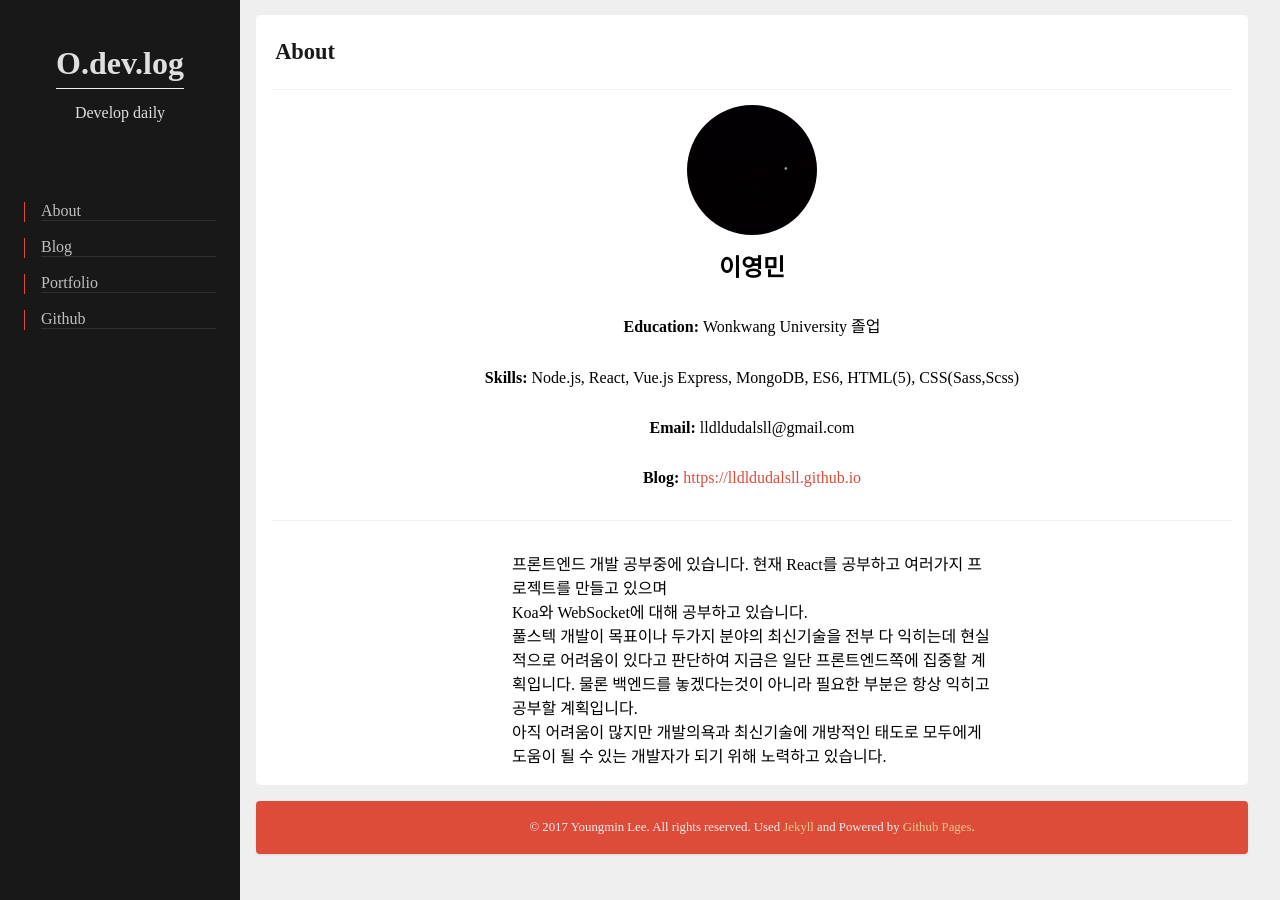
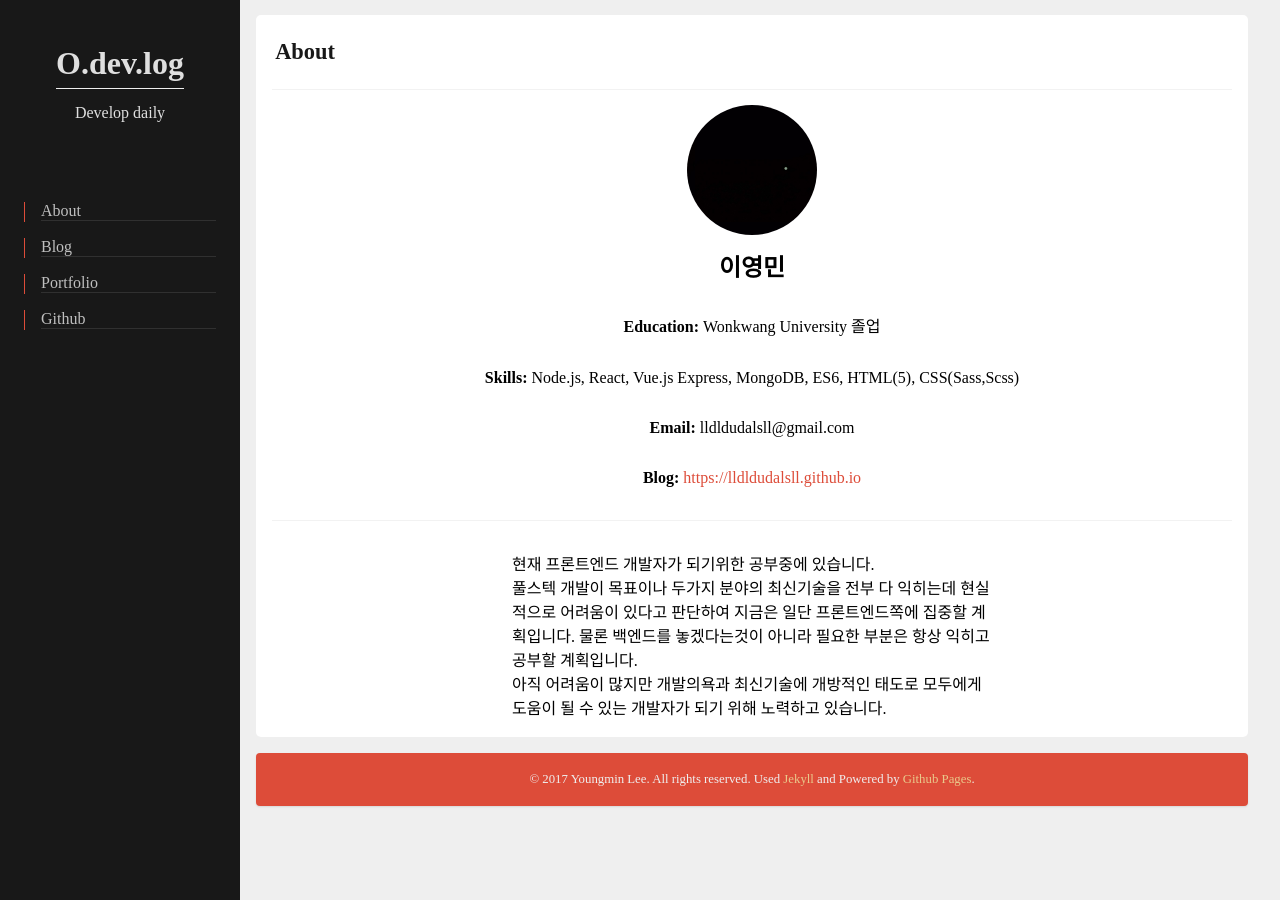
Before and after one commit to lldldudalsll/lldldudalsll.github.com, a Jekyll site: the page built from about/about.html, in a window 1280 px wide. Built offline with Jekyll 4.4.1, drawn with Linux system fonts in a browser that asks for light colours; comment, search, counter and statistics services are not loaded.

Commit message:
edit about

```diff
--- a/about/about.html
+++ b/about/about.html
@@ -16,9 +16,7 @@ permalink: /about/
         <p><strong>Email:&nbsp;</strong>lldldudalsll@gmail.com</p>
         <p><strong>Blog:&nbsp;</strong><a href="https://lldldudalsll.github.io">https://lldldudalsll.github.io</a></p>
         <p class="comment">
-            프론트엔드 개발 공부중에 있습니다.
-            현재 React를 공부하고 여러가지 프로젝트를 만들고 있으며<br>
-            Koa와 WebSocket에 대해 공부하고 있습니다.
+            현재 프론트엔드 개발자가 되기위한 공부중에 있습니다.
             <br>
             풀스텍 개발이 목표이나 두가지 분야의 최신기술을 전부 다 익히는데 현실적으로 어려움이 있다고 판단하여
             지금은 일단 프론트엔드쪽에 집중할 계획입니다. 물론 백엔드를 놓겠다는것이 아니라 필요한 부분은 항상
```
